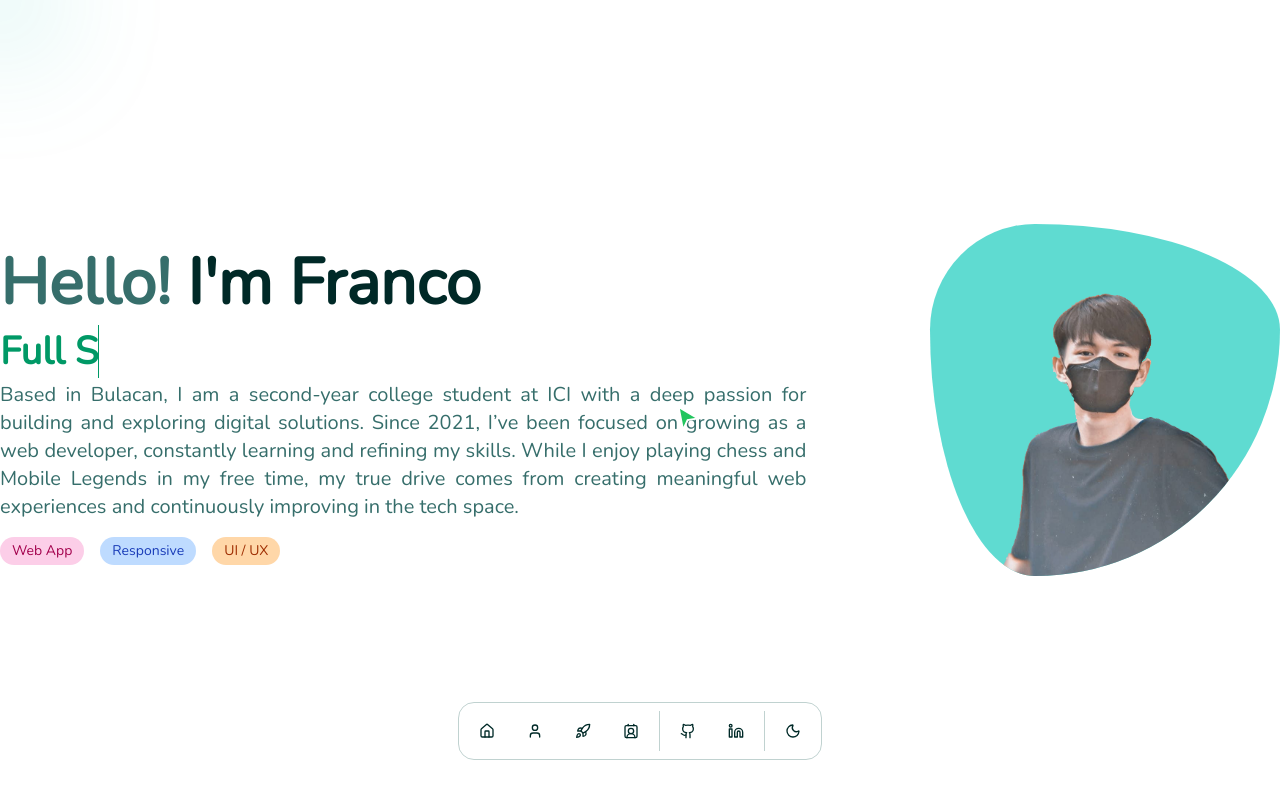
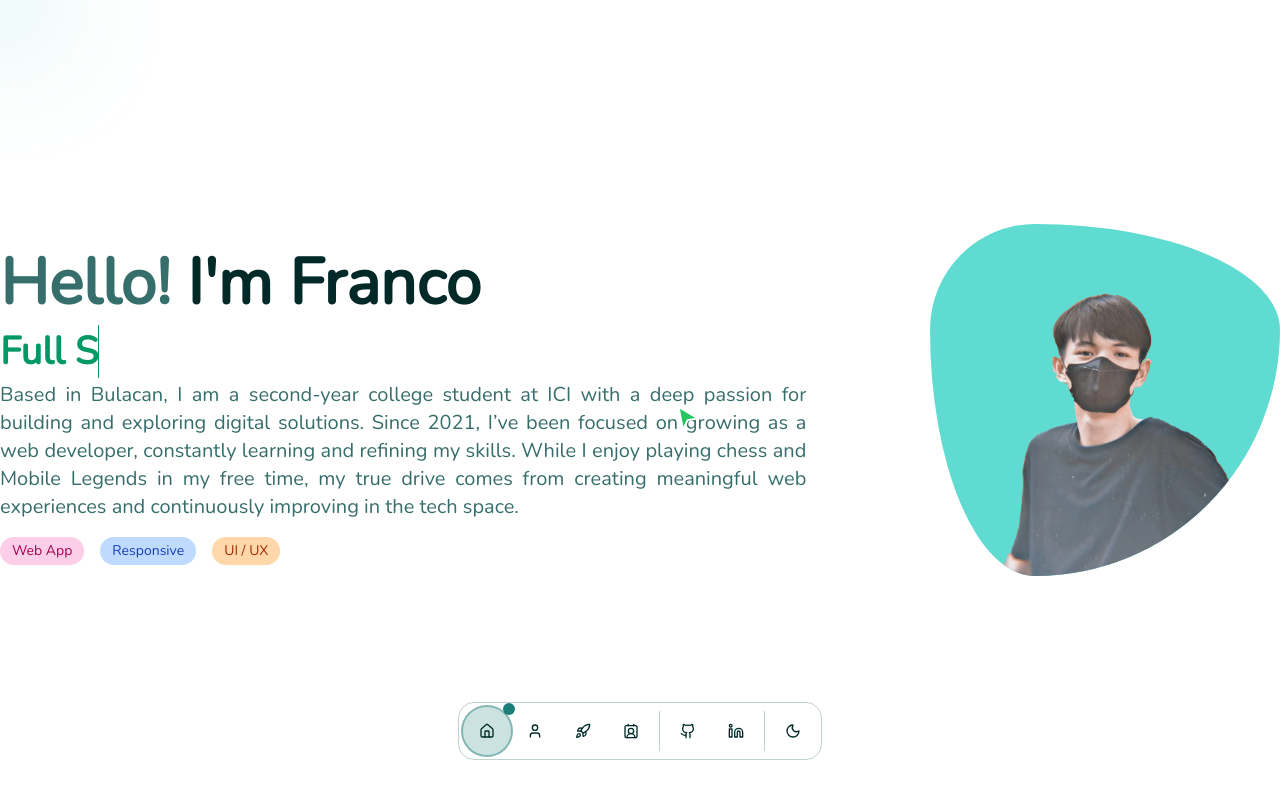
Before and after one commit to akatsuki0354/portfoliov2, a Next.js app: page / in a window 1280 px wide. Shown: the top 800 px of the page. Built offline with nearby package versions, Linux system fonts and the light colour scheme.

Commit message:
add indecatorrs

```diff
--- a/src/app/page.tsx
+++ b/src/app/page.tsx
@@ -23,12 +23,14 @@ import Footer from "./Components/Footer/Footer";
 import { Spotlight } from "../../components/motion-primitives/spotlight";
 import { MouseIcon } from "../app/page-data";
 import { Cursor } from "../../components/motion-primitives/cursor";
+
 const nunito = Nunito({
   subsets: ['latin'],
   weight: ['400']
 })
 export default function Page() {
   const [mode, setMode] = useState('light');
+  const [activeSection, setActiveSection] = useState('Home');
 
   useEffect(() => {
     const storedMode = localStorage.getItem('mode');
@@ -43,6 +45,34 @@ export default function Page() {
       document.body.classList.remove('dark');
     }
   }, [mode]);
+
+  useEffect(() => {
+    const sections = ['Home', 'About', 'Project', 'Contact'];
+    const observers: IntersectionObserver[] = [];
+
+    sections.forEach((sectionId) => {
+      const section = document.getElementById(sectionId);
+      if (section) {
+        const observer = new IntersectionObserver(
+          ([entry]) => {
+            if (entry.isIntersecting) {
+              setActiveSection(sectionId);
+            }
+          },
+          {
+            threshold: 0.3,
+            rootMargin: '-20% 0px -20% 0px'
+          }
+        );
+        observer.observe(section);
+        observers.push(observer);
+      }
+    });
+
+    return () => {
+      observers.forEach(observer => observer.disconnect());
+    };
+  }, []);
 
   const toggleMode = () => {
     setMode(mode === 'light' ? 'dark' : 'light');
@@ -89,10 +119,14 @@ export default function Page() {
                           aria-label={item.label}
                           className={cn(
                             buttonVariants({ variant: "ghost", size: "icon" }),
-                            "size-12 rounded-full",
+                            "size-12 rounded-full relative",
+                            activeSection === item.label && "bg-primary/20 ring-2 ring-primary/50"
                           )}
                         >
                           <item.icon className="size-4" />
+                          {activeSection === item.label && (
+                            <div className="absolute -top-1 -right-1 w-3 h-3 bg-primary rounded-full animate-pulse" />
+                          )}
                         </Link>
                       </TooltipTrigger>
                       <TooltipContent>
```
Also changed, not shown: src/app/page-data.tsx (line endings or trailing spaces).
